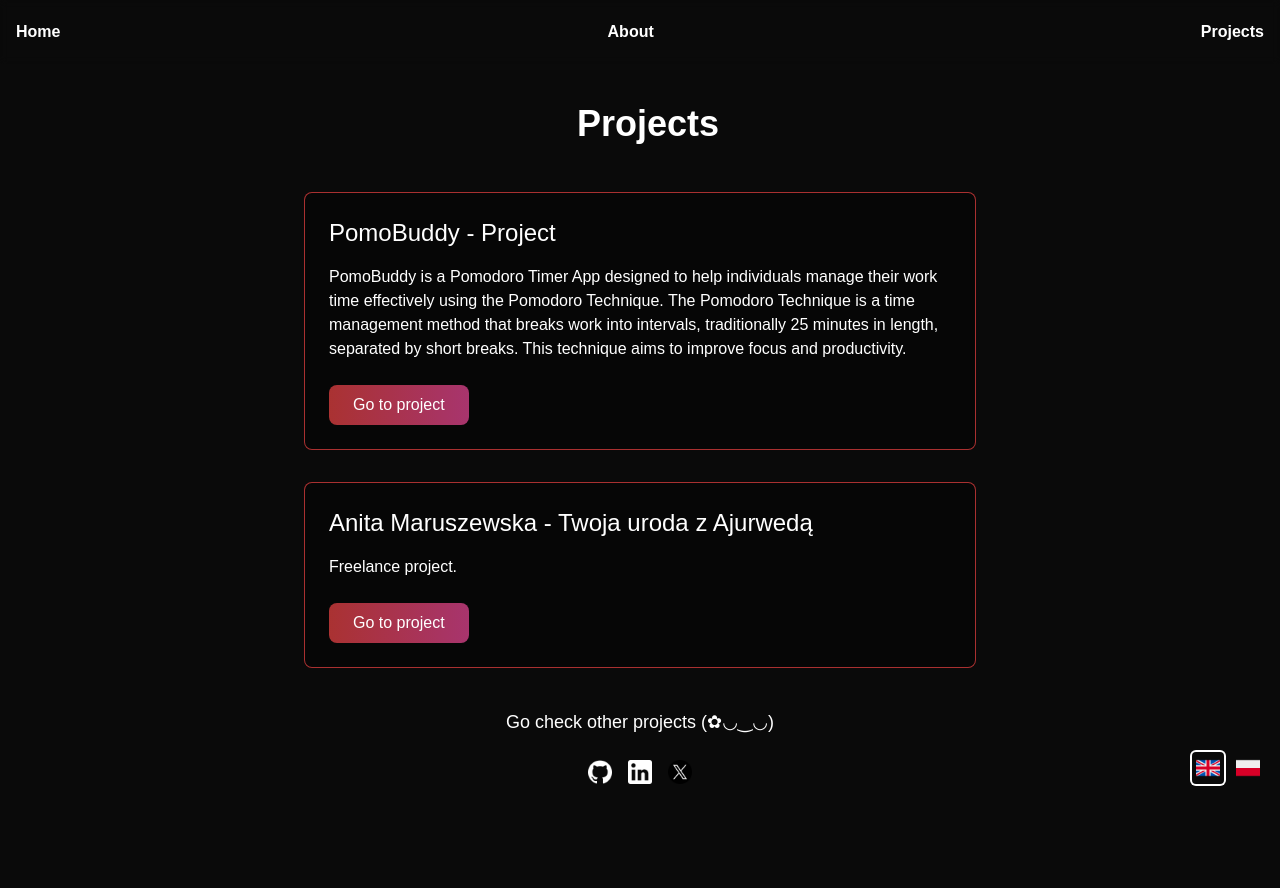
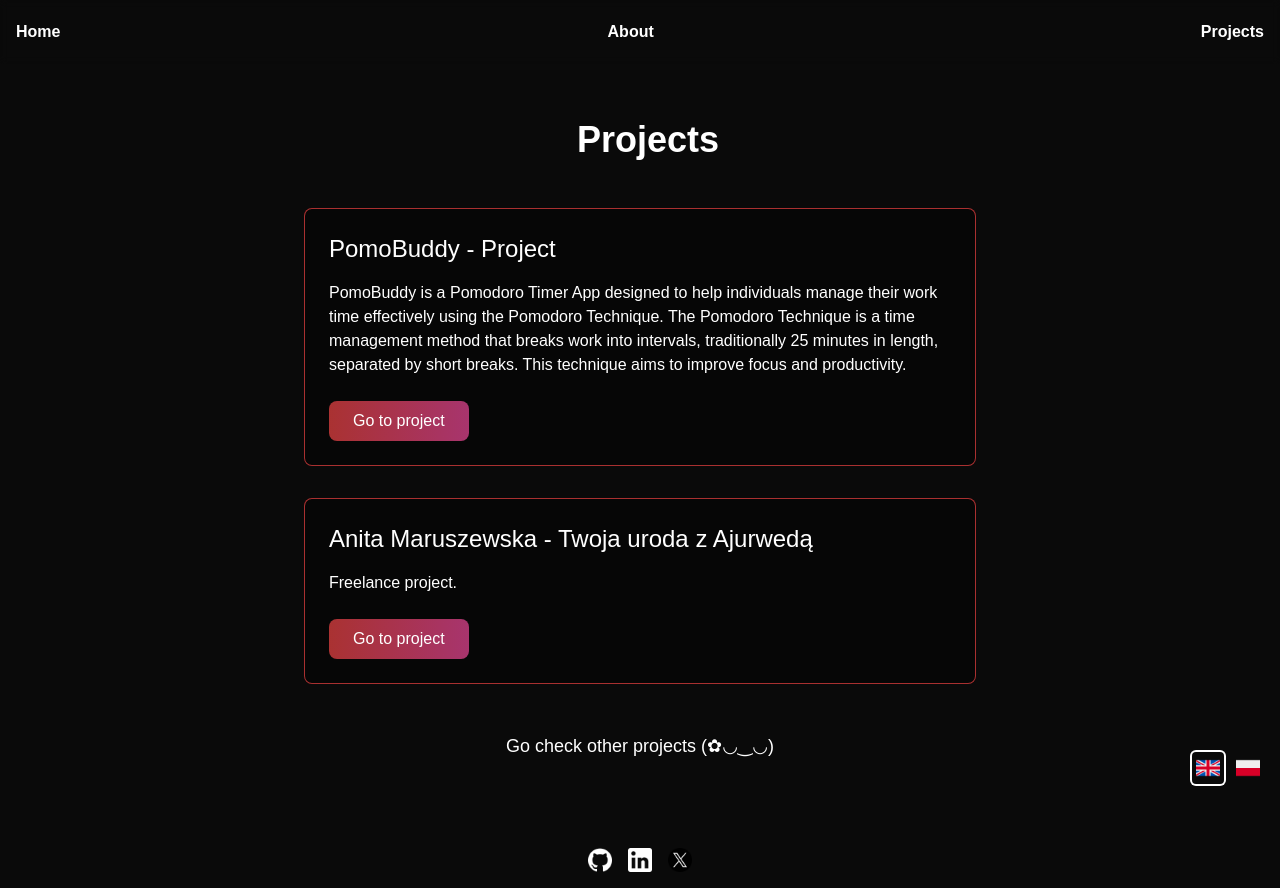
Before and after one commit to vermenea/portfolio, a Next.js app: page /projects in a window 1280 px wide. Before the commit the page ends 800 px from the top, so only its background shows below. Built offline with nearby package versions, Linux system fonts and the light colour scheme.

Commit message:
feat: add framer-motion for animations; implement motion components in About, Home, and Projects pages; update translations and package files

```diff
--- /dev/null
+++ b/animations/animations.ts
@@ -0,0 +1,18 @@
+export const containerVariants = {
+  hidden: { opacity: 0 },
+  visible: {
+    opacity: 1,
+    transition: {
+      staggerChildren: 0.1,
+    },
+  },
+};
+
+export const itemVariants = {
+  hidden: { opacity: 0, y: 20 },
+  visible: {
+    opacity: 1,
+    y: 0,
+    transition: { duration: 0.5 },
+  },
+};
--- a/app/about/page.tsx
+++ b/app/about/page.tsx
@@ -1,32 +1,52 @@
 'use client';
 
+import { motion } from 'framer-motion';
 import Image from 'next/image';
 
 import { useLanguage } from '@/context/LanguageContext';
 import { translations } from '@/translations/translations';
 import '@/style/glassy-hover.css';
+import { containerVariants, itemVariants } from '@/animations/animations';
+
 
 export default function About() {
   const { language } = useLanguage();
   const t = translations[language];
 
   return (
-    <main className='flex flex-col items-center justify-between w-screen h-screen p-4'>
-      <div className='flex flex-col items-center w-full'>
-        <h1 className='text-3xl md:text-4xl font-semibold mt-20 md:mt-24'>
+    <motion.main
+      variants={containerVariants}
+      initial='hidden'
+      animate='visible'
+      className='flex flex-col items-center justify-between w-screen p-4 min-h-[90vh]'
+    >
+      <div className='flex flex-col items-center w-full '>
+        <motion.h1
+          variants={itemVariants}
+          className='text-3xl md:text-4xl font-semibold mt-20 md:mt-24'
+        >
           {t.about.title}
-        </h1>
-        <section className='flex flex-col items-center max-w-4xl py-8 md:py-20'>
+        </motion.h1>
+        <motion.section
+          variants={itemVariants}
+          className='flex flex-col items-center max-w-4xl py-8 md:py-20'
+        >
           <p className='text-base md:text-lg text-center px-4 md:px-24 mb-8'>
             {t.about.description}
           </p>
-        </section>
-        <section className='max-w-4xl w-full px-4 mb-12'>
-          <h2 className='text-2xl font-semibold text-center mb-6'>
+        </motion.section>
+        <motion.section
+          variants={containerVariants}
+          className='max-w-4xl w-full px-4 mb-12'
+        >
+          <motion.h2
+            variants={itemVariants}
+            className='text-2xl font-semibold text-center mb-6'
+          >
             {t.about.technologies.title}
-          </h2>
+          </motion.h2>
           <div className='grid grid-cols-1 md:grid-cols-3 gap-8 items-start'>
-            <div className='text-center'>
+            <motion.div variants={itemVariants} className='text-center'>
               <h3 className='text-xl font-bold mb-2'>
                 {t.about.technologies.frontend.title}
               </h3>
@@ -41,9 +61,9 @@ export default function About() {
               <p className='text-sm text-gray-300'>
                 {t.about.technologies.frontend.description}
               </p>
-            </div>
+            </motion.div>
 
-            <div className='text-center'>
+            <motion.div variants={itemVariants} className='text-center'>
               <h3 className='text-xl font-bold mb-2'>
                 {t.about.technologies.styling.title}
               </h3>
@@ -58,8 +78,9 @@ export default function About() {
               <p className='text-sm text-gray-300'>
                 {t.about.technologies.styling.description}
               </p>
-            </div>
-            <div className='text-center'>
+            </motion.div>
+
+            <motion.div variants={itemVariants} className='text-center'>
               <h3 className='text-xl font-bold mb-2'>
                 {t.about.technologies.tools.title}
               </h3>
@@ -74,10 +95,10 @@ export default function About() {
               <p className='text-sm text-gray-300'>
                 {t.about.technologies.tools.description}
               </p>
-            </div>
+            </motion.div>
           </div>
-        </section>
+        </motion.section>
       </div>
-    </main>
+    </motion.main>
   );
 }
--- a/app/layout.tsx
+++ b/app/layout.tsx
@@ -25,7 +25,7 @@ export default function RootLayout({
           <div className='flex justify-center items-center'>
             <Footer />
           </div>
-          <aside className='fixed bottom-4 right-4'>
+          <aside className='fixed bottom-4 right-4 z-10'>
             <LanguageToggle />
           </aside>
         </LanguageProvider>
--- a/app/page.tsx
+++ b/app/page.tsx
@@ -2,6 +2,7 @@
 
 import Link from 'next/link';
 import Image from 'next/image';
+import { motion } from 'framer-motion';
 
 import { useLanguage } from '@/context/LanguageContext';
 import { translations } from '@/translations/translations';
@@ -11,9 +12,14 @@ export default function Home() {
   const t = translations[language];
 
   return (
-    <main className='flex flex-col items-center justify-center w-screen h-screen overflow-hidden text-white p-4 relative'>
+    <main className='flex flex-col items-center justify-center   text-white p-4 min-h-[90vh]'>
       <section className='w-full px-4 flex flex-col md:justify-center justify-start md:text-center text-left'>
-        <section className='flex md:justify-center justify-start my-6'>
+        <motion.section
+          initial={{ opacity: 0, y: 20 }}
+          animate={{ opacity: 1, y: 0 }}
+          transition={{ duration: 0.5 }}
+          className='flex md:justify-center justify-start my-6'
+        >
           <Image
             src='/me.webp'
             alt='avatar'
@@ -21,18 +27,28 @@ export default function Home() {
             height={180}
             className='rounded-full'
           />
-        </section>
-        <h1 className='text-5xl sm:text-6xl font-bold font-code my-6'>
+        </motion.section>
+        <motion.h1
+          initial={{ opacity: 0, y: 20 }}
+          animate={{ opacity: 1, y: 0 }}
+          transition={{ duration: 0.5, delay: 0.2 }}
+          className='text-5xl sm:text-6xl font-bold font-code my-6'
+        >
           {t.home.typingText}
-        </h1>
-        <section className='flex w-full justify-start md:justify-center items-start space-y-4 px-4 my-6'>
+        </motion.h1>
+        <motion.section
+          initial={{ opacity: 0, y: 20 }}
+          animate={{ opacity: 1, y: 0 }}
+          transition={{ duration: 0.5, delay: 0.4 }}
+          className='flex w-full justify-start md:justify-center items-start space-y-4 px-4 my-6'
+        >
           <Link
             href='mailto:vermenea@gmail.com'
             className='px-6 py-2 rounded-lg bg-gradient-to-r from-red-500/70 to-pink-500/70 text-white hover:from-red-400 hover:to-pink-400 transition-all duration-300 transform hover:scale-105'
           >
             {t.home.contactMe}
           </Link>
-        </section>
+        </motion.section>
       </section>
     </main>
   );
--- a/app/projects/page.tsx
+++ b/app/projects/page.tsx
@@ -1,9 +1,11 @@
 'use client';
 
+import { motion } from 'framer-motion';
 import Link from 'next/link';
 
 import { useLanguage } from '@/context/LanguageContext';
 import { translations } from '@/translations/translations';
+import { containerVariants, itemVariants } from '@/animations/animations';
 
 const projectLinks: string[] = [
   'https://your-pomo-buddy.vercel.app/',
@@ -15,15 +17,27 @@ export default function Projects() {
   const t = translations[language];
 
   return (
-    <div className='relative flex flex-col items-center justify-center min-h-screen p-6'>
-      <main className='relative z-10 w-full flex flex-col items-center'>
-        <h1 className='ml-4 text-4xl font-semibold mb-12 text-white mt-20 text-center'>
+    <div className='relative flex flex-col items-center justify-center p-6 min-h-[90vh]'>
+      <motion.main
+        variants={containerVariants}
+        initial='hidden'
+        animate='visible'
+        className='relative z-10 w-full flex flex-col items-center'
+      >
+        <motion.h1
+          variants={itemVariants}
+          className='ml-4 text-4xl font-semibold mt-24 md:mt-24 mb-12 text-white text-center'
+        >
           {t.projects.title}
-        </h1>
-        <section className='space-y-8 max-w-2xl'>
+        </motion.h1>
+        <motion.section
+          variants={containerVariants}
+          className='space-y-8 max-w-2xl'
+        >
           {t.projects.items.map((project, index) => (
-            <div
+            <motion.div
               key={index}
+              variants={itemVariants}
               className='border bg-black/30 backdrop-blur-sm p-6 rounded-lg border-red-500/70'
             >
               <h2 className='text-2xl mb-4'>{project.title}</h2>
@@ -37,16 +51,18 @@ export default function Projects() {
                   {t.projects.goToProject}
                 </Link>
               </div>
-            </div>
+            </motion.div>
           ))}
-        </section>
+        </motion.section>
+        <motion.div variants={itemVariants} className='my-12'>
           <Link
             href='https://github.com/vermenea?tab=repositories'
             className='text-lg text-center my-10'
           >
             {t.projects.checkOthers}
           </Link>
-      </main>
+        </motion.div>
+      </motion.main>
     </div>
   );
 }
--- a/components/Footer.tsx
+++ b/components/Footer.tsx
@@ -3,7 +3,7 @@ import Image from 'next/image';
 
 export default function Footer() {
   return (
-    <footer className='flex space-x-4 absolute bottom-4'>
+    <footer className='flex space-x-4 my-4'>
       <Link href='https://github.com/vermenea'>
         <Image
           src='/githubwhite.png'
--- a/components/LanguageToggle.tsx
+++ b/components/LanguageToggle.tsx
@@ -8,7 +8,7 @@ export default function LanguageToggle() {
   const { language, setLanguage } = useLanguage();
 
   return (
-    <div className='fixed bottom-4 right-4 flex gap-2'>
+    <div className='fixed bottom-4 right-4 flex gap-2 z-10'>
       <button
         onClick={() => setLanguage('en')}
         className={`p-1 rounded ${
--- a/package.json
+++ b/package.json
@@ -12,6 +12,7 @@
     "@react-three/drei": "^9.105.4",
     "@react-three/fiber": "^8.16.2",
     "@react-three/postprocessing": "^2.16.2",
+    "framer-motion": "^12.23.6",
     "next": "15.0.3",
     "react": "^18.3.1",
     "react-dom": "^18.3.1",
--- a/translations/translations.ts
+++ b/translations/translations.ts
@@ -11,7 +11,7 @@ export const translations = {
     },
     about: {
       title: 'About me',
-      description: "Hello! My name is Natalia—I hold a degree in Medical Biology and you’ll most often find me working in a laboratory, but my second passion is web development. I take great pleasure in building the front end of web applications and crafting their prototypes. I have three years of professional experience and am constantly sharpening my skills.",
+      description: "Hello! My name is Natalia — I hold a degree in Medical Biology and you’ll most often find me working in a laboratory, but my second passion is web development. I take great pleasure in building the front end of web applications and crafting their prototypes. I have three years of professional experience and am constantly sharpening my skills.",
       technologies: {
         title: 'Technologies',
         frontend: {
```
Also changed, not shown: 1 other file (tests, documents, lock files or other folders). Lines whose indentation alone changed are shown as unchanged.
